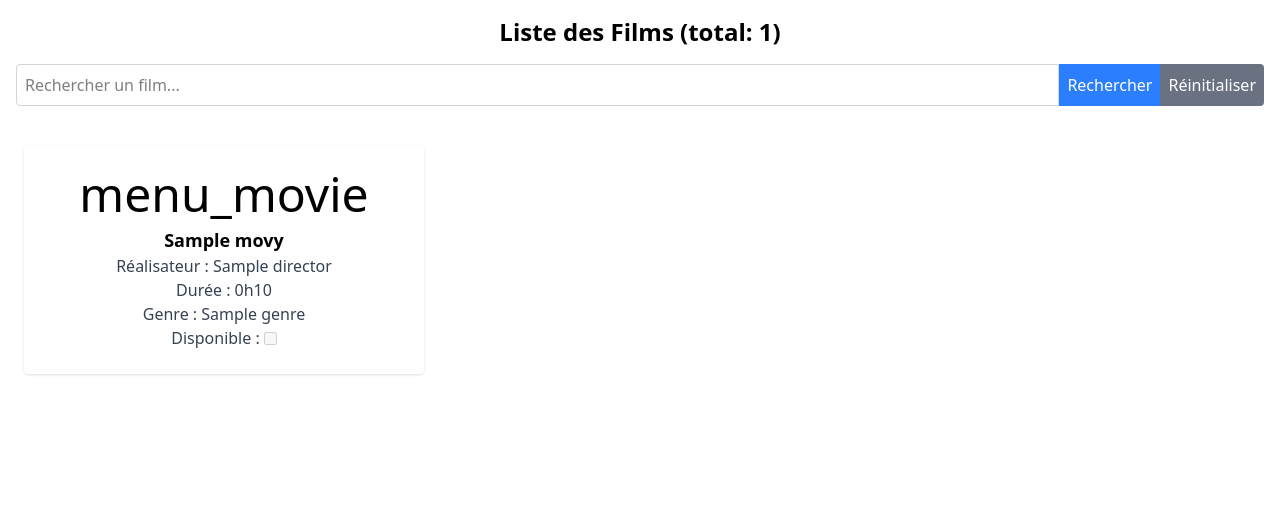
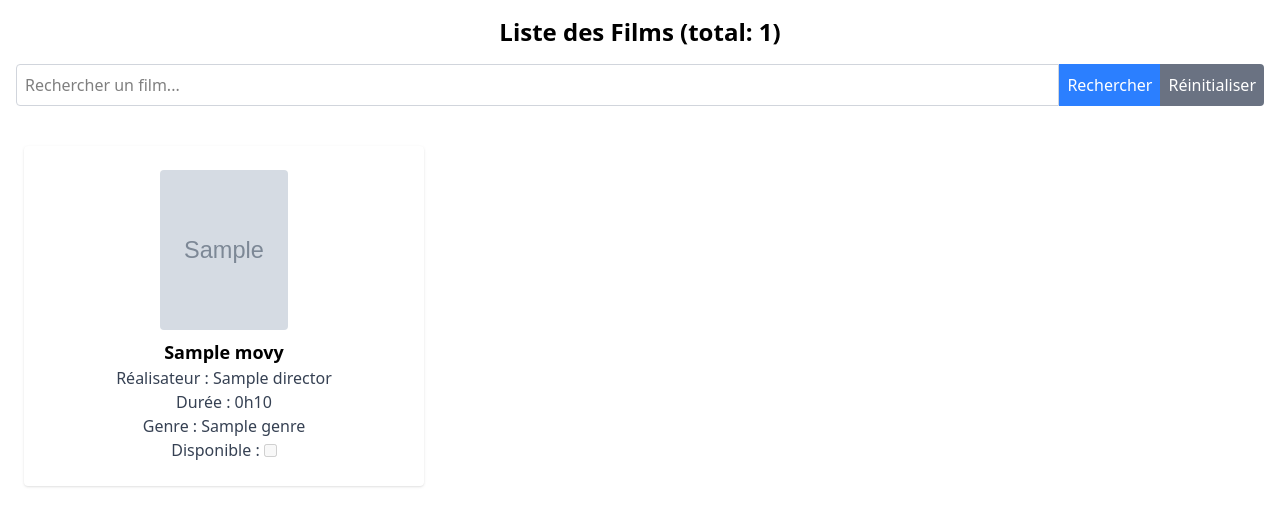
Before and after one commit to Okinest/Culturama, a PHP site: template views/movie/cinema.php in a window 1280 px wide. Shown: the part 60-586 px from the top of the page. Run offline with PHP 8.4, Linux system fonts and the light colour scheme; the template is opened without the code that fills it: most values are stand-ins (such as "Sample title", 1, 10 or a date in 2020); grey boxes marked "Sample" are stand-in pictures.

Commit message:
Add image retrieval for albums, books, and movies in database queries

```diff
--- a/models/Album.php
+++ b/models/Album.php
@@ -49,7 +49,10 @@ class Album extends Media
     {
         try {
             $db = Database::connection();
-            $stmt = $db->prepare("SELECT * FROM `albums` ORDER BY `title` ASC");
+            $stmt = $db->prepare("SELECT albums.*, files.path AS image
+                                        FROM albums
+                                        LEFT JOIN files ON albums.file_id = files.id
+                                        ORDER BY albums.title ASC");
             $stmt->execute();
 
             return $stmt->fetchAll(\PDO::FETCH_ASSOC);
--- a/models/Book.php
+++ b/models/Book.php
@@ -28,7 +28,10 @@ class Book extends Media
     public static function getBooks() {
         try {
             $db = Database::connection();
-            $stmt = $db->prepare('SELECT * FROM books ORDER BY created_at DESC');
+            $stmt = $db->prepare("SELECT books.*, files.path AS image
+                                        FROM books
+                                        LEFT JOIN files ON books.file_id = files.id
+                                        ORDER BY books.created_at ASC");
             $stmt->execute();
             return $stmt->fetchAll(PDO::FETCH_ASSOC);
         } catch (PDOException $e) {
--- a/models/Movie.php
+++ b/models/Movie.php
@@ -48,7 +48,10 @@ class Movie extends Media
     public static function getMovies(): array {
         try {
             $db = Database::connection();
-            $stmt = $db->prepare("SELECT * FROM movies ORDER BY created_at DESC");
+            $stmt = $db->prepare("SELECT movies.*, files.path AS image
+                                        FROM movies
+                                        LEFT JOIN files ON movies.file_id = files.id
+                                        ORDER BY movies.created_at DESC");
             $stmt->execute();
 
             return $stmt->fetchAll(\PDO::FETCH_ASSOC);
--- a/views/album/playlist.php
+++ b/views/album/playlist.php
@@ -12,7 +12,7 @@ require_once ('views/layout/navbar.php');
             <div class="w-full md:w-1/3 p-2">
                 <div class="bg-white rounded shadow">
                     <div class="flex flex-col items-center p-6">
-                        <span class="material-icons text-5xl mb-2">menu_album</span>
+                        <img src="/<?= htmlspecialchars($album['image']) ?>" alt="<?= $album['title'] ?>" class="w-32 h-32 object-cover rounded mb-2">
                         <h4 class="text-lg font-semibold"><?= $album['title'] ?></h4>
                         <p class="text-gray-700">Auteur : <?= $album['author'] ?></p>
                         <p class="text-gray-700">Nombre de chansons : <?= $album['trackNumber'] ?></p>
--- a/views/book/library.php
+++ b/views/book/library.php
@@ -12,7 +12,7 @@ require_once ('views/layout/navbar.php');
             <div class="w-full md:w-1/3 p-2">
                 <div class="bg-white rounded shadow">
                     <div class="flex flex-col items-center p-6">
-                        <span class="material-icons text-5xl mb-2">menu_book</span>
+                        <img src="/<?= htmlspecialchars($book['image']) ?>" alt="<?= $book['title'] ?>" class="w-32 h-40 object-cover rounded mb-2">
                         <h4 class="text-lg font-semibold"><?= $book['title'] ?></h4>
                         <p class="text-gray-700">Auteur : <?= $book['author'] ?></p>
                         <p class="text-gray-700">Nombre de pages: <?= $book['pageNumber'] ?></p>
--- a/views/movie/cinema.php
+++ b/views/movie/cinema.php
@@ -19,7 +19,7 @@ require_once ('views/layout/navbar.php');
             <div class="w-full md:w-1/3 p-2">
                 <div class="bg-white rounded shadow">
                     <div class="flex flex-col items-center p-6">
-                        <span class="material-icons text-5xl mb-2">menu_movie</span>
+                        <img src="/<?= htmlspecialchars($movie['image']) ?>" alt="<?= $movie['title'] ?>" class="w-32 h-40 object-cover rounded mb-2">
                         <h4 class="text-lg font-semibold"><?= $movie['title'] ?></h4>
                         <p class="text-gray-700">Réalisateur : <?= $movie['director'] ?></p>
                         <p class="text-gray-700">
@@ -33,8 +33,8 @@ require_once ('views/layout/navbar.php');
                         <p class="text-gray-700">Genre : <?= $movie['genre'] ?></p>
                         <div class="flex items-center">
                             <label for="isAvailable" class="text-gray-700">Disponible :</label>
-                            <input name="isAvailable" type="checkbox" value="<?= $movie['isAvailable'] ?>"
-                                   class="ml-1" <?= $movie['isAvailable'] ? 'checked' : '' ?> disabled>
+                            <input type="checkbox" name="isAvailable" class="ml-1" disabled
+                                   value="<?= $movie['isAvailable'] ?>" <?= $movie['isAvailable'] ? 'checked' : '' ?>>
                         </div>
                     </div>
                 </div>
```
